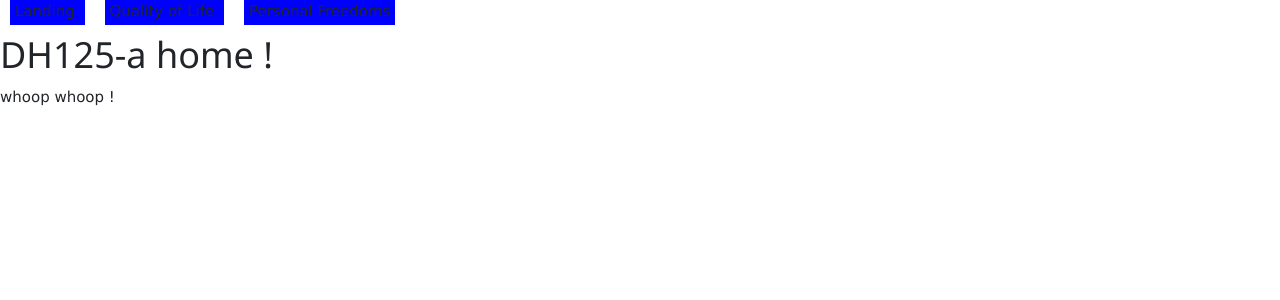
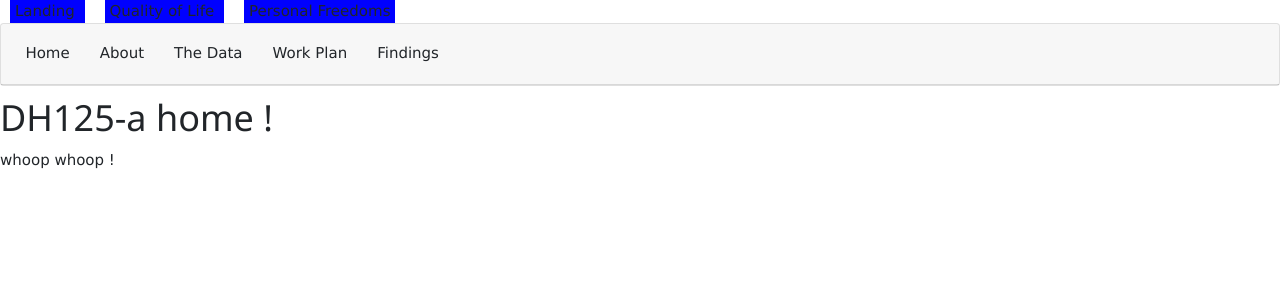
Before and after one commit to LHarrison36/DH125-Final-Project, a Jekyll site: the page built from Home3.md, in a window 1280 px wide. Shown: the top 300 px of the page. Built offline with Jekyll 4.4.1, drawn with Linux system fonts in a browser that asks for light colours.

Commit message:
Update template.html

```diff
--- a/_layouts/template.html
+++ b/_layouts/template.html
@@ -22,7 +22,130 @@
     <link rel="stylesheet" href="https://www.w3schools.com/w3css/4/w3.css">
 {% endfor %}
 
-{% if page.title == "Personal Freedoms" OR page.filename == "Home3" %}
+
+{% if page.title == "Personal Freedoms" %}
+  <div class="card text-center">
+      <div class="card-header">
+        <ul class="nav nav-pills card-header-pills">
+          <li class="nav-item">
+            <a class="nav-link" href="Home3">Home</a>
+          </li>
+          <li class="nav-item">
+            <a class="nav-link" href="About3">About</a>
+          </li>
+          <li class="nav-item">
+            <a class="nav-link" href="Data3">The Data</a>
+          </li>
+          <li class="nav-item">
+            <a class="nav-link" href="Plan3">Work Plan</a>
+          </li>
+          <li class="nav-item">
+            <a class="nav-link" href="Findings3">Findings</a>
+          </li>
+        </ul>
+      </div>
+    </div>
+{% endif %}
+
+{% if page.filename == "Home3" %}
+  <div class="card text-center">
+      <div class="card-header">
+        <ul class="nav nav-pills card-header-pills">
+          <li class="nav-item">
+            <a class="nav-link" href="Home3">Home</a>
+          </li>
+          <li class="nav-item">
+            <a class="nav-link" href="About3">About</a>
+          </li>
+          <li class="nav-item">
+            <a class="nav-link" href="Data3">The Data</a>
+          </li>
+          <li class="nav-item">
+            <a class="nav-link" href="Plan3">Work Plan</a>
+          </li>
+          <li class="nav-item">
+            <a class="nav-link" href="Findings3">Findings</a>
+          </li>
+        </ul>
+      </div>
+    </div>
+{% endif %}
+
+{% if page.filename == "About3" %}
+  <div class="card text-center">
+      <div class="card-header">
+        <ul class="nav nav-pills card-header-pills">
+          <li class="nav-item">
+            <a class="nav-link" href="Home3">Home</a>
+          </li>
+          <li class="nav-item">
+            <a class="nav-link" href="About3">About</a>
+          </li>
+          <li class="nav-item">
+            <a class="nav-link" href="Data3">The Data</a>
+          </li>
+          <li class="nav-item">
+            <a class="nav-link" href="Plan3">Work Plan</a>
+          </li>
+          <li class="nav-item">
+            <a class="nav-link" href="Findings3">Findings</a>
+          </li>
+        </ul>
+      </div>
+    </div>
+{% endif %}
+
+{% if page.filename == "Data3" %}
+  <div class="card text-center">
+      <div class="card-header">
+        <ul class="nav nav-pills card-header-pills">
+          <li class="nav-item">
+            <a class="nav-link" href="Home3">Home</a>
+          </li>
+          <li class="nav-item">
+            <a class="nav-link" href="About3">About</a>
+          </li>
+          <li class="nav-item">
+            <a class="nav-link" href="Data3">The Data</a>
+          </li>
+          <li class="nav-item">
+            <a class="nav-link" href="Plan3">Work Plan</a>
+          </li>
+          <li class="nav-item">
+            <a class="nav-link" href="Findings3">Findings</a>
+          </li>
+        </ul>
+      </div>
+    </div>
+{% endif %}
+
+
+{% if page.filename == "Plan3" %}
+  <div class="card text-center">
+      <div class="card-header">
+        <ul class="nav nav-pills card-header-pills">
+          <li class="nav-item">
+            <a class="nav-link" href="Home3">Home</a>
+          </li>
+          <li class="nav-item">
+            <a class="nav-link" href="About3">About</a>
+          </li>
+          <li class="nav-item">
+            <a class="nav-link" href="Data3">The Data</a>
+          </li>
+          <li class="nav-item">
+            <a class="nav-link" href="Plan3">Work Plan</a>
+          </li>
+          <li class="nav-item">
+            <a class="nav-link" href="Findings3">Findings</a>
+          </li>
+        </ul>
+      </div>
+    </div>
+{% endif %}
+
+
+{% if page.filename == "Findings3" %}
   <div class="card text-center">
       <div class="card-header">
         <ul class="nav nav-pills card-header-pills">
```
